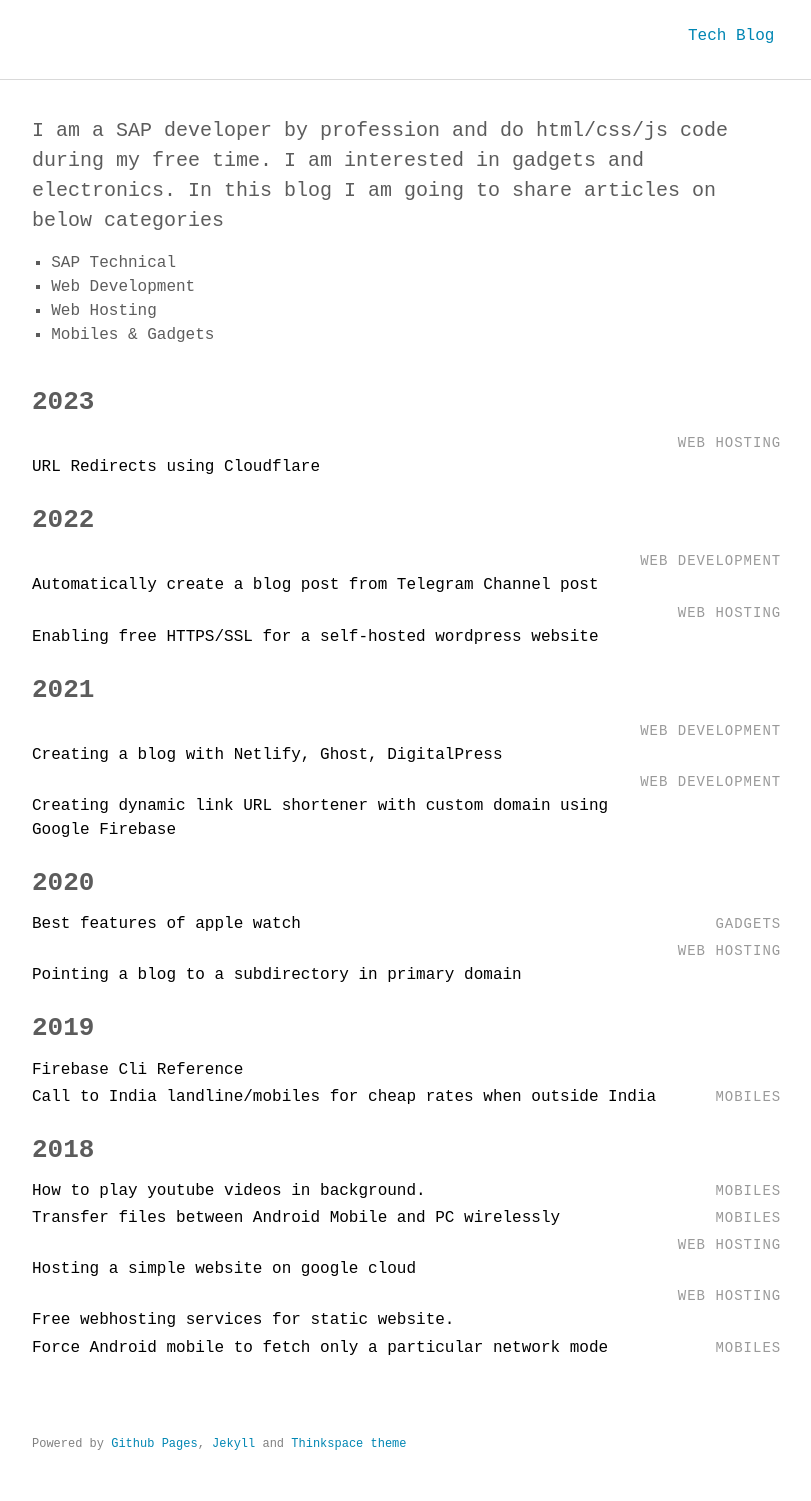
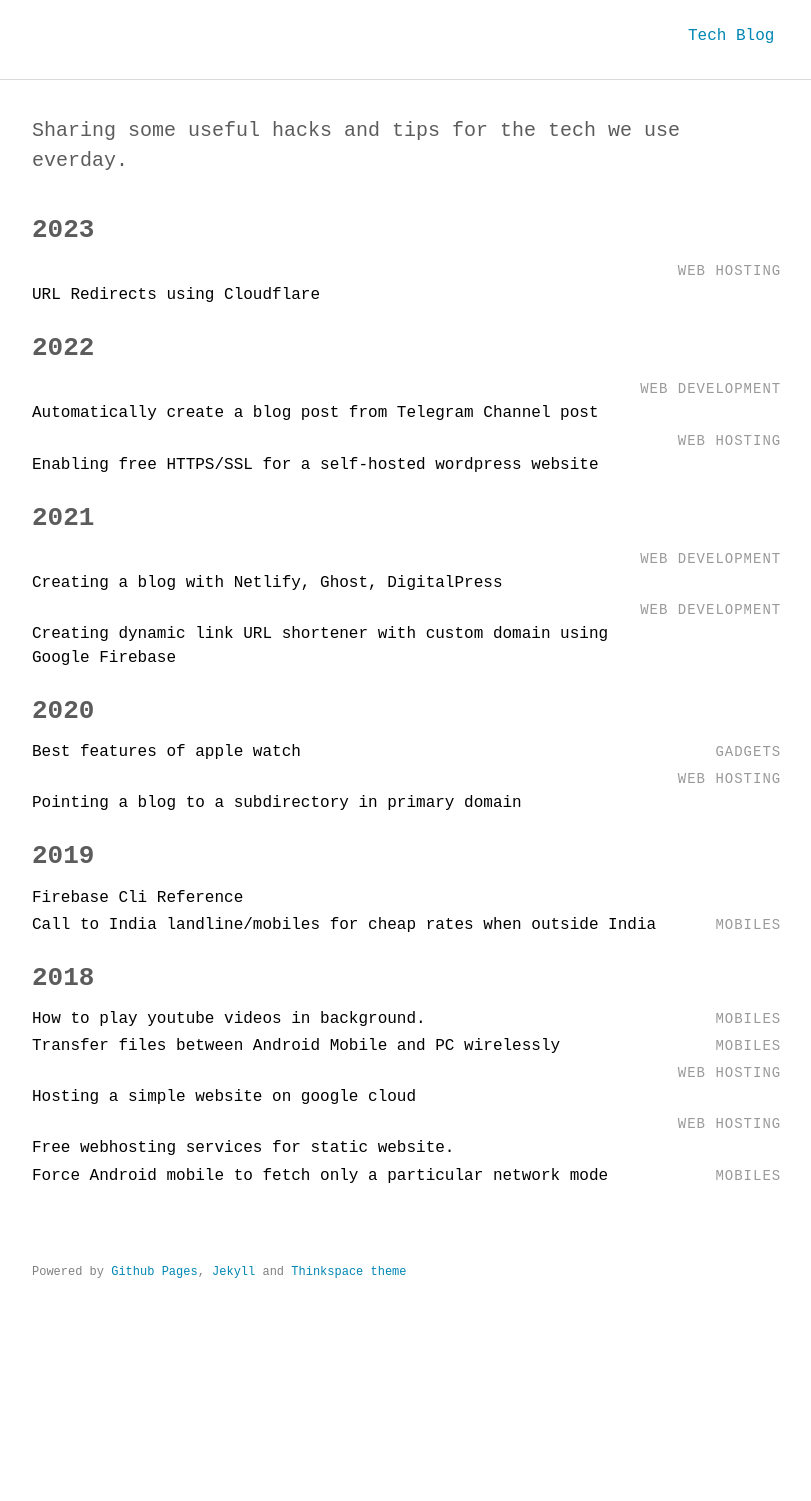
Before and after one commit to a6unraj/a6unraj.github.io, a Jekyll site: the page built from index.html, in a window 1280 px wide. Shown: the whole page, without its empty margins (232-1043 px from the left). Built offline with Jekyll 4.4.1, drawn with Linux system fonts in a browser that asks for light colours; nearby versions of some CDN libraries; some web fonts are replaced; comment, search, counter and statistics services are not loaded; after the commit the page ends 1329 px from its top, so only the background shows below that.

Commit message:
Update intro.html

```diff
--- a/_includes/intro.html
+++ b/_includes/intro.html
@@ -1,14 +1,8 @@
 <section class="intro">
   <div class="container">
     <p class="lead">
-      I am a SAP developer by profession and do html/css/js code during my free time. I am interested in gadgets and electronics.
-    In this blog I am going to share articles on below categories
-    <ul>
-      <li>SAP Technical</li>
-      <li>Web Development</li>
-      <li>Web Hosting</li>
-      <li>Mobiles & Gadgets</li>
-    </ul>
+      Sharing some useful hacks and tips for the tech we use everday.
+
     </p>
   </div>
 </section>
```
